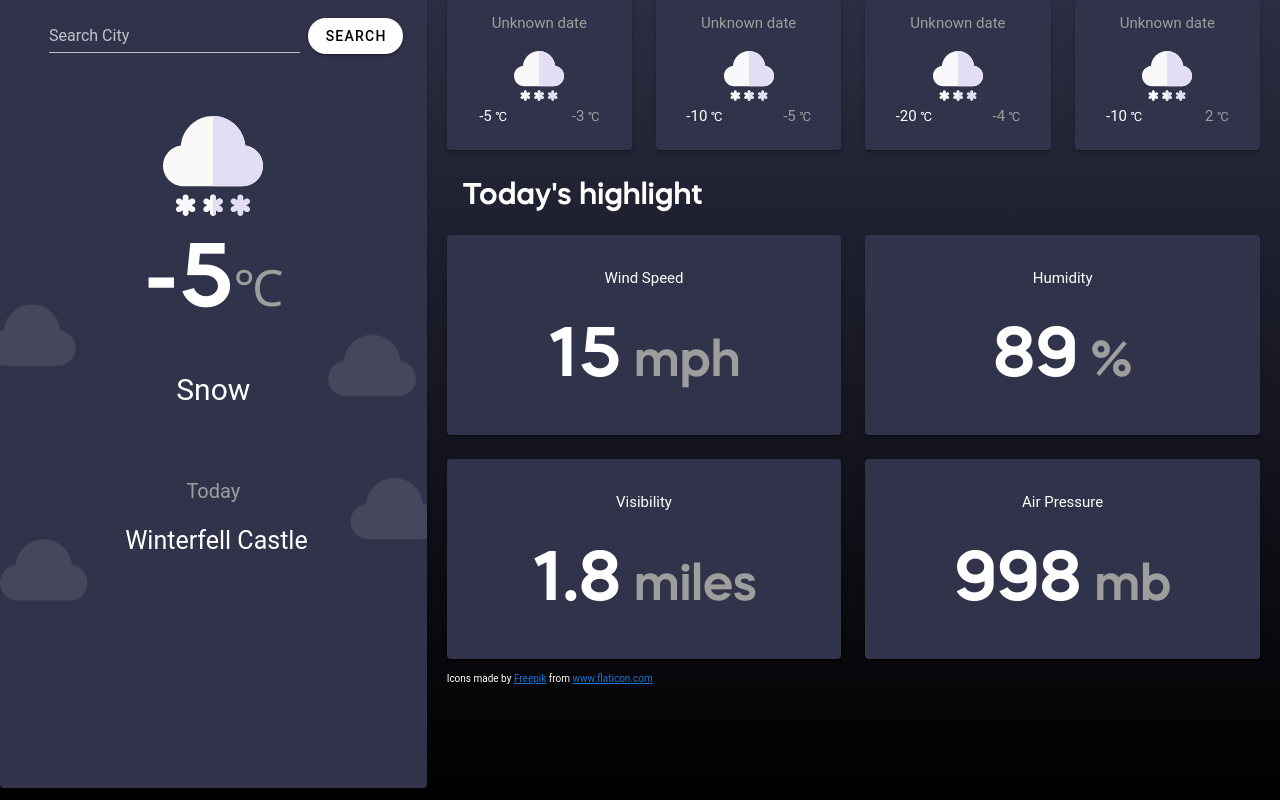
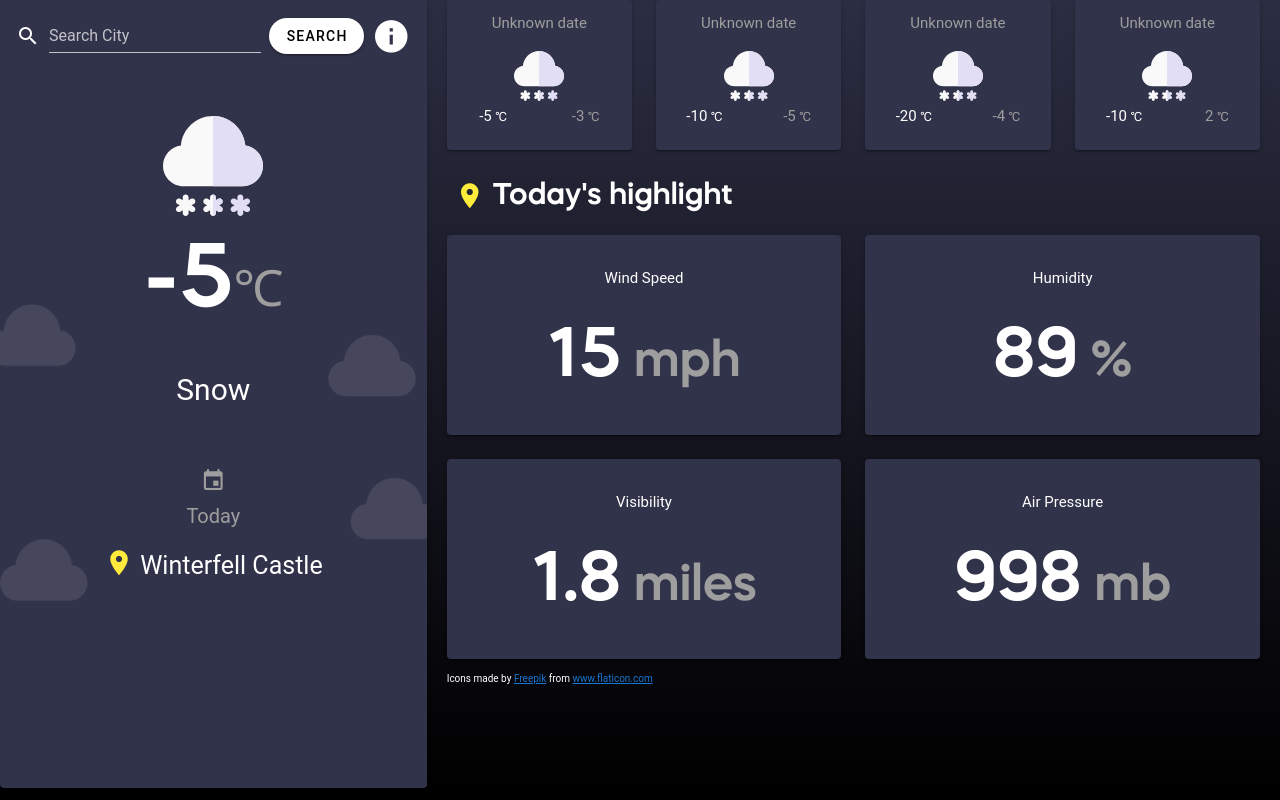
Before and after one commit to JesusHdezMtz/briefcase-weather-app, a Vue app in the folder weather-app/: page / in a window 1280 px wide. Built offline with nearby package versions, Linux system fonts and the light colour scheme.

Commit message:
Application completed and deployed

```diff
--- a/weather-app/package.json
+++ b/weather-app/package.json
@@ -17,6 +17,7 @@
     "vuex": "^3.6.0"
   },
   "devDependencies": {
+    "@mdi/font": "^5.8.55",
     "@vue/cli-plugin-babel": "~4.5.0",
     "@vue/cli-plugin-eslint": "~4.5.0",
     "@vue/cli-plugin-router": "~4.5.0",
--- a/weather-app/src/components/BasePrincipalCard.vue
+++ b/weather-app/src/components/BasePrincipalCard.vue
@@ -29,7 +29,8 @@
               mdi-information
             </v-icon>
           </template>
-          <span>Only the most popular cities in the world are enabled.</span> <br>
+          <span>Only the most popular cities in the world are enabled.</span>
+          <br />
           <span>More information in: https://www.metaweather.com/</span>
         </v-tooltip>
       </v-toolbar>
@@ -46,15 +47,25 @@
       </p>
 
       <p class="white--text text-size-small">{{ weather_state_name }}</p>
-       <v-icon size="25"  class="mb-2 pt-10" color="grey">mdi-calendar</v-icon>
+      <v-icon size="25" class="mb-2 pt-10" color="grey">mdi-calendar</v-icon>
       <p class="grey--text text-size-xs">Today</p>
-      <p class="white--text text-size-smalll  pb-5">
-        <v-icon size="30"  class="mb-2" color="white">mdi-map-marker</v-icon> {{ title }}
+      <p class="white--text text-size-smalll pb-5">
+        <v-icon size="30" class="mb-2" color="yellow">mdi-map-marker</v-icon>
+        {{ title }}
         {{ location_type }}
       </p>
     </v-card>
     <v-snackbar v-model="snackbar" :timeout="timeout">
       {{ text }}
+
+      <template v-slot:action="{ attrs }">
+        <v-btn color="red" text v-bind="attrs" @click="snackbar = false">
+          Close
+        </v-btn>
+      </template>
+    </v-snackbar>
+    <v-snackbar v-model="snackbar2" :timeout="timeout">
+      {{ text2 }}
 
       <template v-slot:action="{ attrs }">
         <v-btn color="red" text v-bind="attrs" @click="snackbar = false">
@@ -87,6 +98,8 @@ export default {
     button: false,
     snackbar: false,
     text: "CITY NOT FOUND",
+    snackbar2: false,
+    text2: "WRITE A CITY",
     timeout: 3000,
   }),
   computed: {
@@ -127,6 +140,7 @@ export default {
   },
   methods: {
     searchWeather() {
+      if (this.location != '') {
         this.button = true;
         axios
           .get(
@@ -145,6 +159,9 @@ export default {
             this.button = false;
             this.snackbar = true;
           });
+      } else {
+        this.snackbar2 = true;
+      }
     },
     getWeather(woeid) {
       axios
--- a/weather-app/src/plugins/vuetify.js
+++ b/weather-app/src/plugins/vuetify.js
@@ -1,7 +1,11 @@
-import Vue from 'vue';
-import Vuetify from 'vuetify/lib/framework';
+import '@mdi/font/css/materialdesignicons.css' // Ensure you are using css-loader
+import Vue from 'vue'
+import Vuetify from 'vuetify/lib'
 
-Vue.use(Vuetify);
+Vue.use(Vuetify)
 
 export default new Vuetify({
-});
+  icons: {
+    iconfont: 'mdi', // default - only for display purposes
+  },
+})
--- a/weather-app/src/router/index.js
+++ b/weather-app/src/router/index.js
@@ -13,7 +13,6 @@ const routes = [
 ]
 
 const router = new VueRouter({
-  mode: 'history',
   base: process.env.BASE_URL,
   routes
 })
--- a/weather-app/vue.config.js
+++ b/weather-app/vue.config.js
@@ -3,6 +3,6 @@ module.exports = {
     "vuetify"
   ],
   publicPath: process.env.NODE_ENV === 'production'
-    ? '/weather-app/'
+    ? '/briefcase-weather-app/'
     : '/'
 }
```
Also changed, not shown: 2 other files (tests, documents, lock files or other folders). Lines whose indentation alone changed are shown as unchanged.
